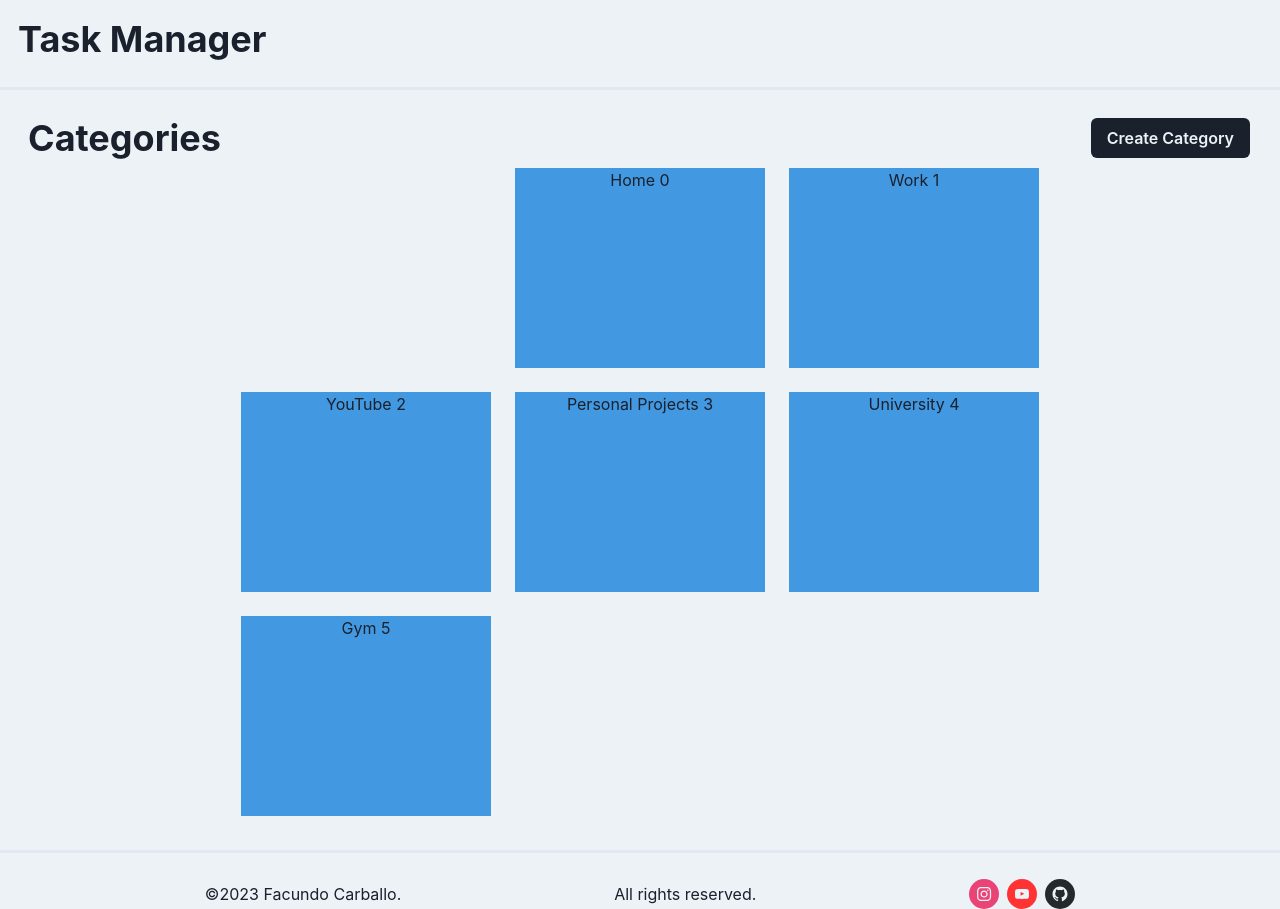
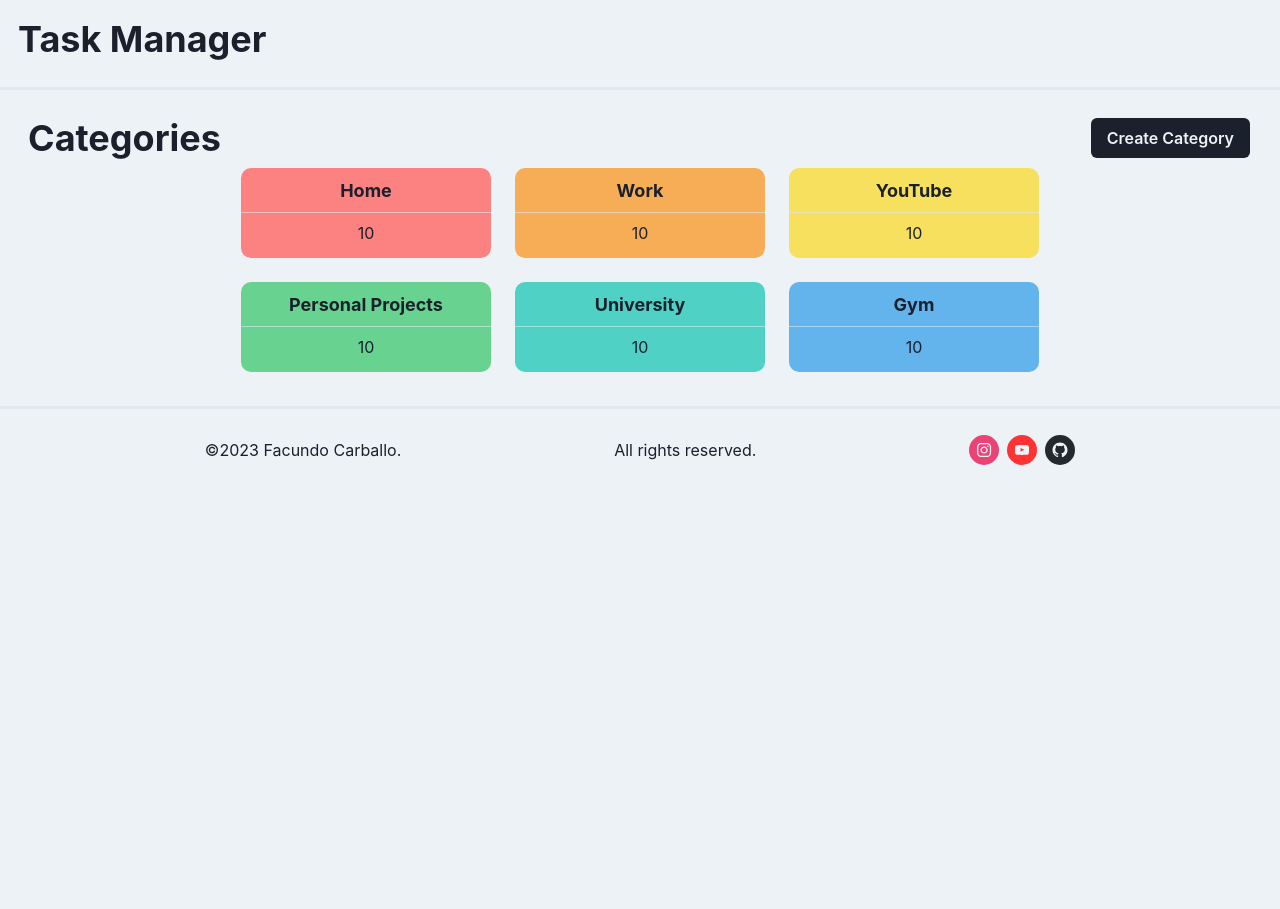
Before and after one commit to facundocarballo/task-manager-go, a Next.js app in the folder web/task-manager/: page / in a window 1280 px wide. After the commit the page ends 800 px from the top, so only its background shows below. Built offline with nearby package versions, Linux system fonts and the light colour scheme.

Commit message:
show mini category

```diff
--- a/web/task-manager/src/components/Category.tsx
+++ b/web/task-manager/src/components/Category.tsx
@@ -1,5 +1,5 @@
 import { DragHandleIcon, EditIcon, InfoIcon } from '@chakra-ui/icons';
-import { Box, Button, HStack, Spacer, Text, VStack, useDisclosure } from '@chakra-ui/react';
+import { Box, Button, HStack, Spacer, Text, VStack, useColorModeValue, useDisclosure } from '@chakra-ui/react';
 import {
    AlertDialog,
    AlertDialogBody,
@@ -31,6 +31,7 @@ export const Category = ({ title, description, tasks, color, id }: ICategory) =>
    const taskDraggable = React.useRef<any>(null);
    const taskReplaced = React.useRef<any>(null);
    const [showDragIcon, setShowDragIcon] = React.useState<boolean>(false);
+   const bgIconsButton = useColorModeValue('light.bg', 'dark.bg');
    // Create Task
    const [createTaskIsOpen, setCreateTaskIsOpen] = React.useState<boolean>(false);
    const [taskTitle, setTaskTitle] = React.useState<string>('');
@@ -215,7 +216,6 @@ export const Category = ({ title, description, tasks, color, id }: ICategory) =>
             maxH='400px'
             minW='600px'
             maxW='600px'
-            bg={`#${color}`}
             borderRadius='10px'
             overflowY='scroll'
          >
@@ -230,13 +230,13 @@ export const Category = ({ title, description, tasks, color, id }: ICategory) =>
                   fontSize='30px'
                   fontWeight='bold'
                >
-                  {title} ({getNumberOfTasks(tasks)})
+                  {title}
                </Text>
                <Spacer />
-               <Button variant='info' bg={`#${color}`} onClick={() => setCreateTaskIsOpen(true)}>
+               <Button variant='info' bg={bgIconsButton} onClick={() => setCreateTaskIsOpen(true)}>
                   <EditIcon />
                </Button>
-               <Button variant='info' bg={`#${color}`} onClick={onOpen}>
+               <Button variant='info' bg={bgIconsButton} onClick={onOpen}>
                   <InfoIcon />
                </Button>
             </HStack>
--- /dev/null
+++ b/web/task-manager/src/components/MiniCategory.tsx
@@ -0,0 +1,86 @@
+import { VStack, Text, Box, Divider } from '@chakra-ui/react';
+import {
+    AlertDialog,
+    AlertDialogBody,
+    AlertDialogFooter,
+    AlertDialogHeader,
+    AlertDialogContent,
+    AlertDialogOverlay,
+    AlertDialogCloseButton,
+    useDisclosure
+} from '@chakra-ui/react'
+import React from 'react';
+import { Category, ICategory } from './Category';
+import { getNumberOfTasks } from '../handlers/task';
+
+export interface IMiniCategory {
+    cat: ICategory
+}
+
+export const MiniCategory = ({ cat }: IMiniCategory) => {
+    // Attributes
+    // Alert Dialog
+    const { isOpen, onOpen, onClose } = useDisclosure()
+    const cancelRef = React.useRef(null)
+    // Context
+    // Methods
+    // Component
+    return (
+        <>
+
+            {/* Alert Dialog - Show Complete Category */}
+            <AlertDialog
+                isOpen={isOpen}
+                leastDestructiveRef={cancelRef}
+                onClose={onClose}
+                size='2xl'
+            >
+                <AlertDialogOverlay>
+                    <AlertDialogContent >
+                        <AlertDialogHeader bg={`#${cat.color}`} fontSize='lg' fontWeight='bold'>
+                            {cat.title}
+                        </AlertDialogHeader>
+                        <AlertDialogCloseButton />
+
+                        <AlertDialogBody>
+                            <Category
+                            color={cat.color}
+                            description={cat.description}
+                            id={cat.id}
+                            tasks={cat.tasks}
+                            title={cat.title}
+                            />
+                        </AlertDialogBody>
+
+                        <AlertDialogFooter>
+
+                        </AlertDialogFooter>
+                    </AlertDialogContent>
+                </AlertDialogOverlay>
+            </AlertDialog>
+
+            <VStack
+                w='250px'
+                bg={`#${cat.color}`}
+                borderRadius='10px'
+                _hover={{
+                    transform: 'scale(1.1)',
+                    shadow: 'lg',
+                    cursor: 'pointer'
+                }}
+                onClick={onOpen}
+            >
+                <Box h='1px' />
+                <Text
+                    fontWeight='bold'
+                    fontSize='18px'
+                >
+                    {cat.title}
+                </Text>
+                <Divider />
+                <Text>{getNumberOfTasks(cat.tasks)}</Text>
+                <Box h='5px' />
+            </VStack>
+        </>
+    );
+}
--- a/web/task-manager/src/subpages/Categories.tsx
+++ b/web/task-manager/src/subpages/Categories.tsx
@@ -14,6 +14,7 @@ import { useProvider } from '../context';
 import { copyCategories } from '../handlers/categories';
 import { handleDragAndDrop } from '../handlers/dragAndDrop';
 import { CreateCategory } from '../components/CreateCategory';
+import { MiniCategory } from '../components/MiniCategory';
 
 export const Categories = () => {
     // Attributes
@@ -101,7 +102,6 @@ export const Categories = () => {
                     templateColumns='repeat(3, 1fr)'
                     gap={6}
                 >
-                    <Box w='10px' />
                     {
                         categories == null ? null :
                             categories.map((cat, idx) =>
@@ -122,14 +122,11 @@ export const Categories = () => {
                                 //         id={cat.id}
                                 //     />
                                 // </HStack>
-                                <GridItem w='100%' bg='blue.500'>
-                                    <VStack w='250px' h='200px' bg='blue.400'>
-                                        <Text>{cat.title} {idx}</Text>
-                                    </VStack>
+                                <GridItem>
+                                    <MiniCategory cat={cat} />
                                 </GridItem>
                             )
                     }
-                    <Box w='10px' />
                 </Grid>
             </VStack>
         </>
```
